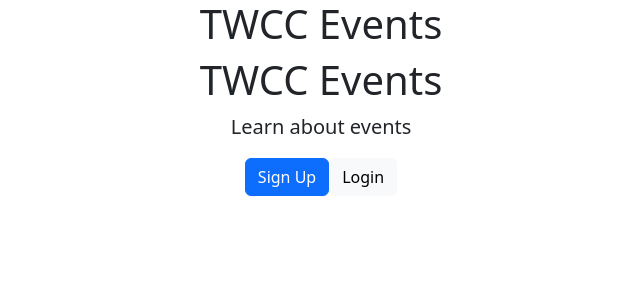
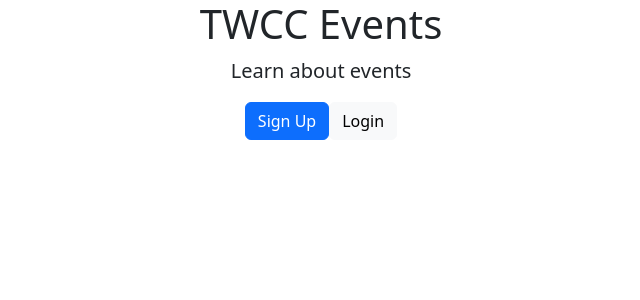
Before and after one commit to mchen132/COMS4156-TWCC, a React (Create React App) app in the folder client/: page / in a window 1280 px wide. Shown: the top 300 px of the page, without its empty margins (319-959 px from the left). Built offline with nearby package versions, Linux system fonts and the light colour scheme.

Commit message:
Removed duplicate TWCC heading

```diff
--- a/client/src/components/Layout/Landing.js
+++ b/client/src/components/Layout/Landing.js
@@ -6,7 +6,6 @@ const Landing = () => {
   return (
     <section className="landing">
         <div className="landing-inner">
-            <h1>TWCC Events</h1>
             <p className="lead">
                 Learn about events
             </p>
```
